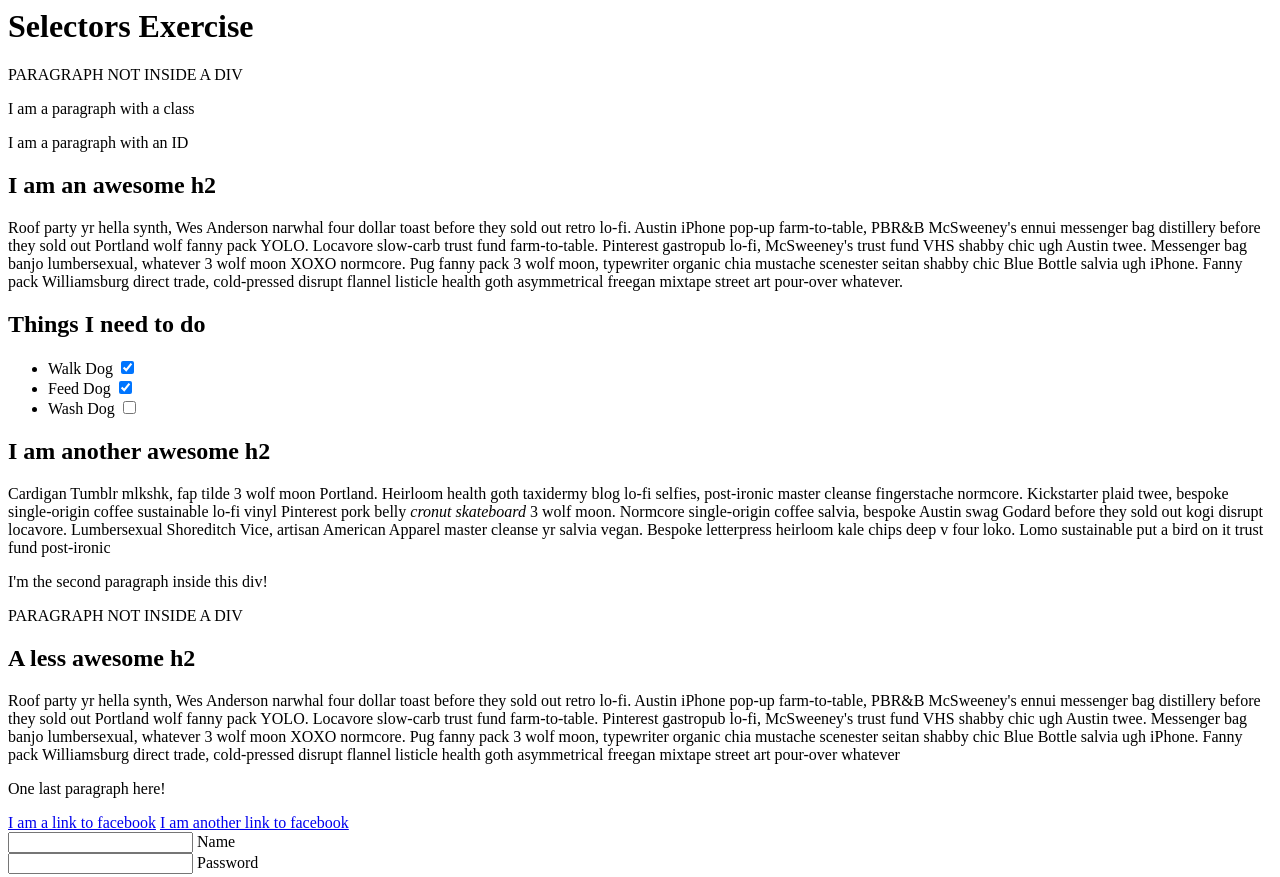
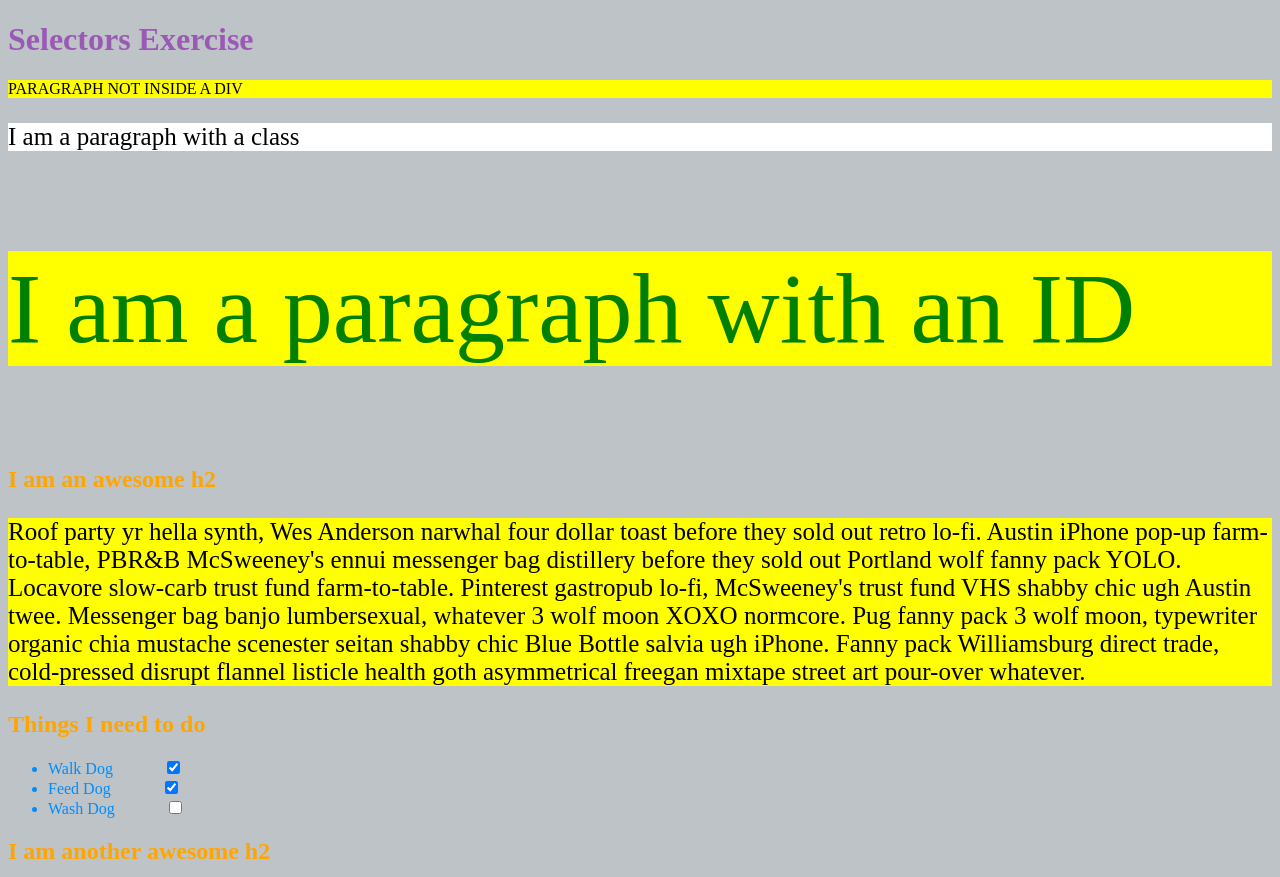
Before and after one commit to praseth-002/css-selector-box-model, a plain HTML site: page EX-2/index.html in a window 1280 px wide. Shown: the top 877 px of the page. Drawn offline with Linux system fonts and the light colour scheme.

Commit message:
all bonuses done

```diff
--- a/EX-2/index.html
+++ b/EX-2/index.html
@@ -1,3 +1,4 @@
+<!DOCTYPE html>
 <html>
   <head>
     <meta charset="UTF-8" />
--- a/EX-2/selectors.css
+++ b/EX-2/selectors.css
@@ -18,7 +18,35 @@ DO NOT ALTER THE EXISTING HTML TO DO THIS.  WRITE ONLY CSS!*/
 
 /* Give everything with the class 'hello' a white background*/
 
+body {
+    background-color: #bdc3c7;
+}
 
+h1 {
+    color: #9b59b6;
+    cursor: pointer;
+    transition-duration: 0.5s;
+}
+
+h2 {
+    color: orange;
+}
+
+li {
+    color: rgb(0, 140, 255);
+}
+
+p {
+    background-color: yellow;
+}
+
+input {
+    border: 3px solid red;
+}
+
+.hello {
+    background-color: white;
+}
 
 
 /* BONUS CHALLENGES */
@@ -37,3 +65,28 @@ DO NOT ALTER THE EXISTING HTML TO DO THIS.  WRITE ONLY CSS!*/
 /* Make the first letter of the element with id 'special' green and 100px font size(font-size: 100)*/
 
 /* Make the <h1> element's color change to blue when hovered over */
+
+div p {
+    font-size: 25px;
+}
+
+input[type=text] {
+    background-color: grey;
+}
+
+label {
+    text-transform: uppercase;
+}
+
+input[type=checkbox] {
+    margin-left: 50px;
+}
+
+#special {
+    color: green;
+    font-size: 100px;
+}
+
+h1:hover {
+    color: blue;
+}
```
